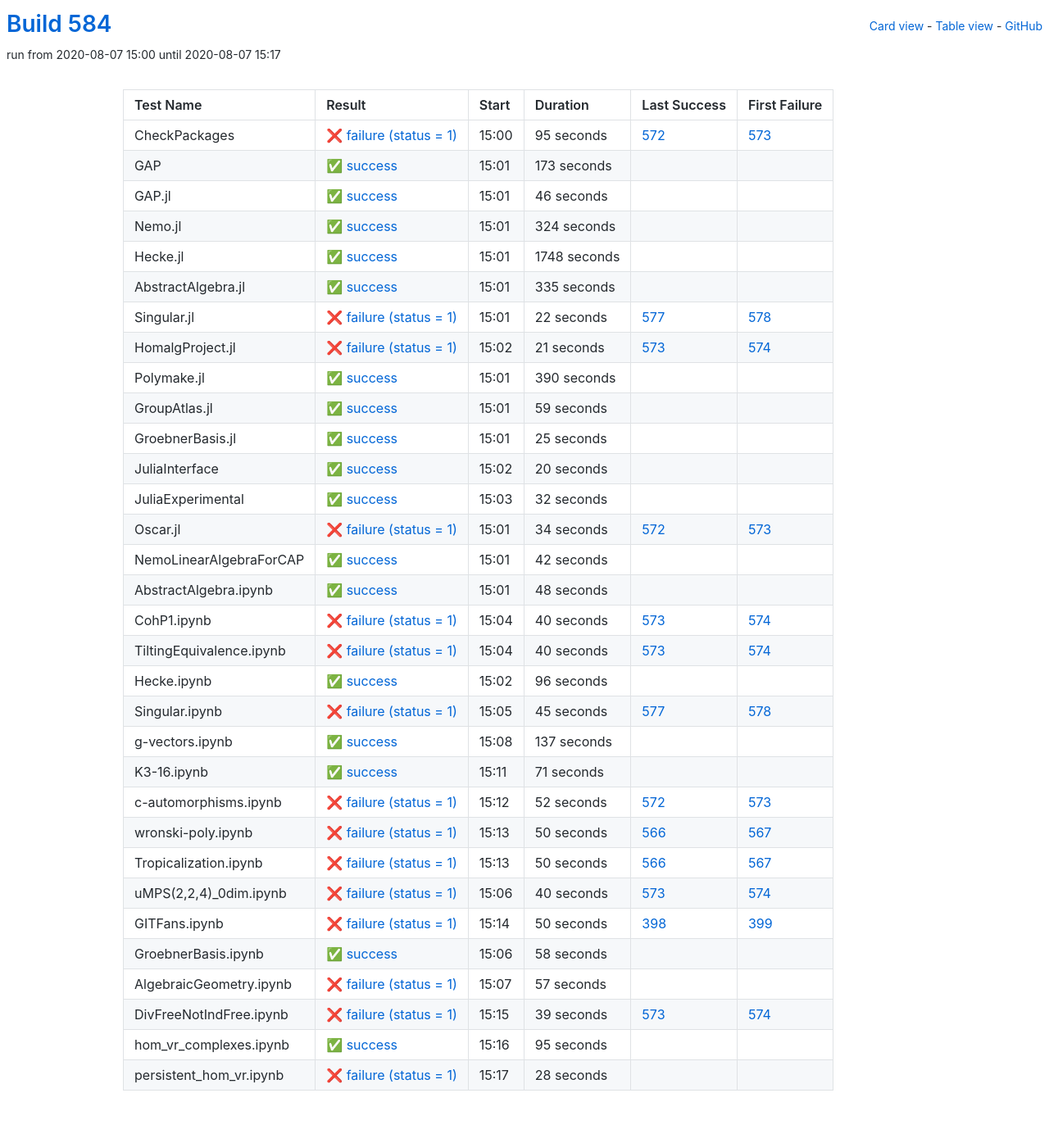
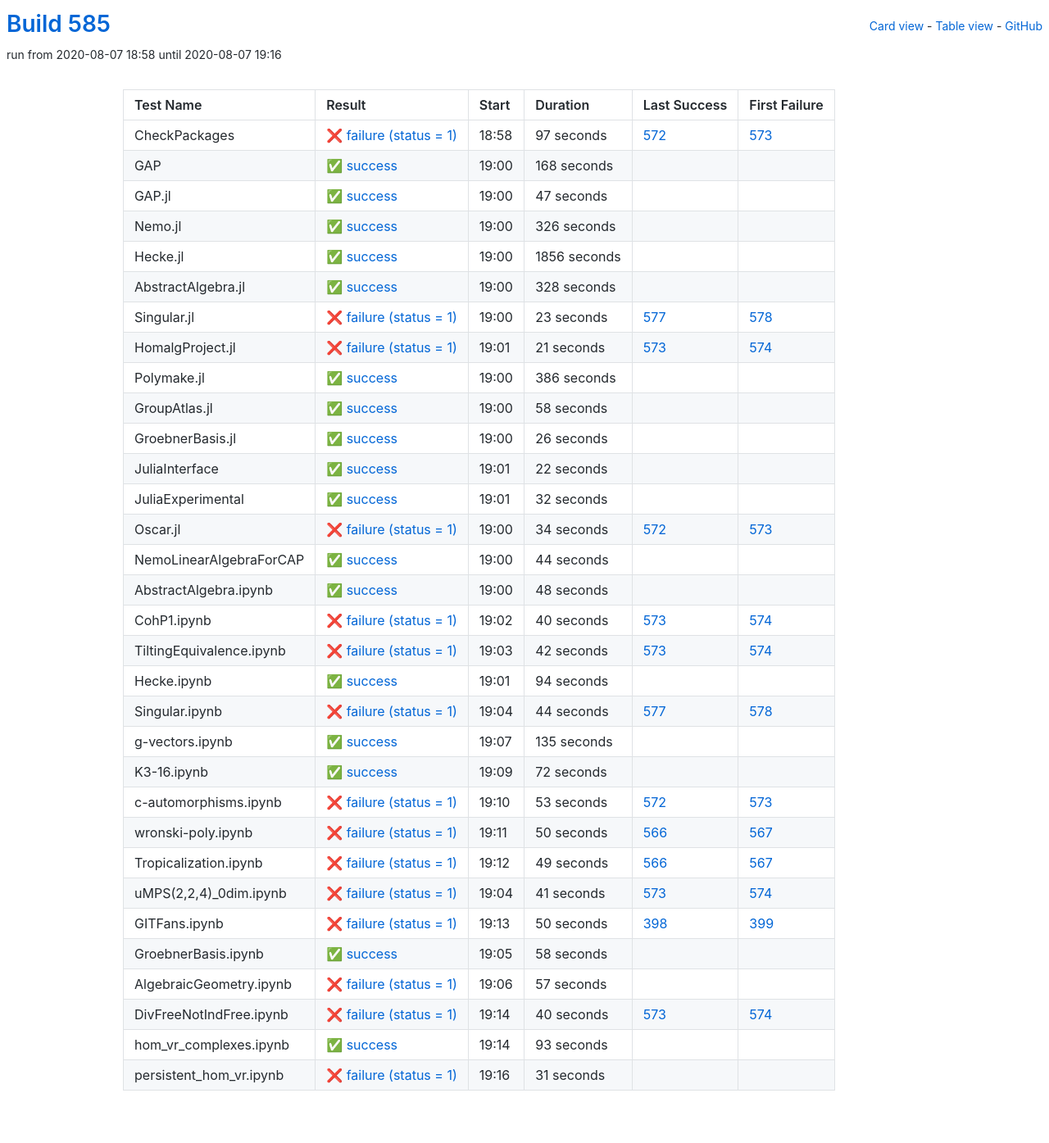
Before and after one commit to oscar-system/oscar-ci-status-stable, a Jekyll site: the page built from table.html, in a window 1280 px wide. Shown: the whole page at 82% size. Built offline with Jekyll 4.4.1, drawn with Linux system fonts in a browser that asks for light colours.

Commit message:
Build #585

```diff
--- a/_data/ci.yml
+++ b/_data/ci.yml
@@ -1,6 +1,6 @@
 ---
-build: 584
-build_url: https://oscarci.mathematik.uni-kl.de/job/oscar-stable/584/
+build: 585
+build_url: https://oscarci.mathematik.uni-kl.de/job/oscar-stable/585/
 job: oscar-stable
 organization: oscar-system
 repo: oscar-ci-status-stable
@@ -8,92 +8,92 @@ repourl: https://github.com/oscar-system/oscar-ci-status-stable
 tests:
 - name: CheckPackages
   id: checkpackages
-  log: https://oscarci.mathematik.uni-kl.de/job/oscar-stable/584/artifact/logs/build-584/CheckPackages.log
-  start: 2020-08-07 15:00
+  log: https://oscarci.mathematik.uni-kl.de/job/oscar-stable/585/artifact/logs/build-585/CheckPackages.log
+  start: 2020-08-07 18:58
   success: false
   exitcode: 1
   status: failure
-  duration: 95
+  duration: 97
   last_success: 572
   last_success_url: https://oscarci.mathematik.uni-kl.de/job/oscar-stable/572/
   first_failure: 573
   first_failure_url: https://oscarci.mathematik.uni-kl.de/job/oscar-stable/573/
 - name: GAP
   id: gap
-  log: https://oscarci.mathematik.uni-kl.de/job/oscar-stable/584/artifact/logs/build-584/GAP.log
-  start: 2020-08-07 15:01
+  log: https://oscarci.mathematik.uni-kl.de/job/oscar-stable/585/artifact/logs/build-585/GAP.log
+  start: 2020-08-07 19:00
   success: true
   exitcode: 0
   status: success
-  duration: 173
+  duration: 168
   last_success: false
   last_success_url:
   first_failure: false
   first_failure_url:
 - name: GAP.jl
   id: gap-jl
-  log: https://oscarci.mathematik.uni-kl.de/job/oscar-stable/584/artifact/logs/build-584/GAP.jl.log
-  start: 2020-08-07 15:01
+  log: https://oscarci.mathematik.uni-kl.de/job/oscar-stable/585/artifact/logs/build-585/GAP.jl.log
+  start: 2020-08-07 19:00
   success: true
   exitcode: 0
   status: success
-  duration: 46
+  duration: 47
   last_success: false
   last_success_url:
   first_failure: false
   first_failure_url:
 - name: Nemo.jl
   id: nemo-jl
-  log: https://oscarci.mathematik.uni-kl.de/job/oscar-stable/584/artifact/logs/build-584/Nemo.jl.log
-  start: 2020-08-07 15:01
+  log: https://oscarci.mathematik.uni-kl.de/job/oscar-stable/585/artifact/logs/build-585/Nemo.jl.log
+  start: 2020-08-07 19:00
   success: true
   exitcode: 0
   status: success
-  duration: 324
+  duration: 326
   last_success: false
   last_success_url:
   first_failure: false
   first_failure_url:
 - name: Hecke.jl
   id: hecke-jl
-  log: https://oscarci.mathematik.uni-kl.de/job/oscar-stable/584/artifact/logs/build-584/Hecke.jl.log
-  start: 2020-08-07 15:01
+  log: https://oscarci.mathematik.uni-kl.de/job/oscar-stable/585/artifact/logs/build-585/Hecke.jl.log
+  start: 2020-08-07 19:00
   success: true
   exitcode: 0
   status: success
-  duration: 1748
+  duration: 1856
   last_success: false
   last_success_url:
   first_failure: false
   first_failure_url:
 - name: AbstractAlgebra.jl
   id: abstractalgebra-jl
-  log: https://oscarci.mathematik.uni-kl.de/job/oscar-stable/584/artifact/logs/build-584/AbstractAlgebra.jl.log
-  start: 2020-08-07 15:01
+  log: https://oscarci.mathematik.uni-kl.de/job/oscar-stable/585/artifact/logs/build-585/AbstractAlgebra.jl.log
+  start: 2020-08-07 19:00
   success: true
   exitcode: 0
   status: success
-  duration: 335
+  duration: 328
   last_success: false
   last_success_url:
   first_failure: false
   first_failure_url:
 - name: Singular.jl
   id: singular-jl
-  log: https://oscarci.mathematik.uni-kl.de/job/oscar-stable/584/artifact/logs/build-584/Singular.jl.log
-  start: 2020-08-07 15:01
+  log: https://oscarci.mathematik.uni-kl.de/job/oscar-stable/585/artifact/logs/build-585/Singular.jl.log
+  start: 2020-08-07 19:00
   success: false
   exitcode: 1
   status: failure
-  duration: 22
+  duration: 23
   last_success: 577
   last_success_url: https://oscarci.mathematik.uni-kl.de/job/oscar-stable/577/
   first_failure: 578
   first_failure_url: https://oscarci.mathematik.uni-kl.de/job/oscar-stable/578/
 - name: HomalgProject.jl
   id: homalgproject-jl
-  log: https://oscarci.mathematik.uni-kl.de/job/oscar-stable/584/artifact/logs/build-584/HomalgProject.jl.log
-  start: 2020-08-07 15:02
+  log: https://oscarci.mathematik.uni-kl.de/job/oscar-stable/585/artifact/logs/build-585/HomalgProject.jl.log
+  start: 2020-08-07 19:01
   success: false
   exitcode: 1
   status: failure
@@ -104,56 +104,56 @@ tests:
   first_failure_url: https://oscarci.mathematik.uni-kl.de/job/oscar-stable/574/
 - name: Polymake.jl
   id: polymake-jl
-  log: https://oscarci.mathematik.uni-kl.de/job/oscar-stable/584/artifact/logs/build-584/Polymake.jl.log
-  start: 2020-08-07 15:01
+  log: https://oscarci.mathematik.uni-kl.de/job/oscar-stable/585/artifact/logs/build-585/Polymake.jl.log
+  start: 2020-08-07 19:00
   success: true
   exitcode: 0
   status: success
-  duration: 390
+  duration: 386
   last_success: false
   last_success_url:
   first_failure: false
   first_failure_url:
 - name: GroupAtlas.jl
   id: groupatlas-jl
-  log: https://oscarci.mathematik.uni-kl.de/job/oscar-stable/584/artifact/logs/build-584/GroupAtlas.jl.log
-  start: 2020-08-07 15:01
+  log: https://oscarci.mathematik.uni-kl.de/job/oscar-stable/585/artifact/logs/build-585/GroupAtlas.jl.log
+  start: 2020-08-07 19:00
   success: true
   exitcode: 0
   status: success
-  duration: 59
+  duration: 58
   last_success: false
   last_success_url:
   first_failure: false
   first_failure_url:
 - name: GroebnerBasis.jl
   id: groebnerbasis-jl
-  log: https://oscarci.mathematik.uni-kl.de/job/oscar-stable/584/artifact/logs/build-584/GroebnerBasis.jl.log
-  start: 2020-08-07 15:01
+  log: https://oscarci.mathematik.uni-kl.de/job/oscar-stable/585/artifact/logs/build-585/GroebnerBasis.jl.log
+  start: 2020-08-07 19:00
   success: true
   exitcode: 0
   status: success
-  duration: 25
+  duration: 26
   last_success: false
   last_success_url:
   first_failure: false
   first_failure_url:
 - name: JuliaInterface
   id: juliainterface
-  log: https://oscarci.mathematik.uni-kl.de/job/oscar-stable/584/artifact/logs/build-584/JuliaInterface.log
-  start: 2020-08-07 15:02
+  log: https://oscarci.mathematik.uni-kl.de/job/oscar-stable/585/artifact/logs/build-585/JuliaInterface.log
+  start: 2020-08-07 19:01
   success: true
   exitcode: 0
   status: success
-  duration: 20
+  duration: 22
   last_success: false
   last_success_url:
   first_failure: false
   first_failure_url:
 - name: JuliaExperimental
   id: juliaexperimental
-  log: https://oscarci.mathematik.uni-kl.de/job/oscar-stable/584/artifact/logs/build-584/JuliaExperimental.log
-  start: 2020-08-07 15:03
+  log: https://oscarci.mathematik.uni-kl.de/job/oscar-stable/585/artifact/logs/build-585/JuliaExperimental.log
+  start: 2020-08-07 19:01
   success: true
   exitcode: 0
   status: success
@@ -164,8 +164,8 @@ tests:
   first_failure_url:
 - name: Oscar.jl
   id: oscar-jl
-  log: https://oscarci.mathematik.uni-kl.de/job/oscar-stable/584/artifact/logs/build-584/Oscar.jl.log
-  start: 2020-08-07 15:01
+  log: https://oscarci.mathematik.uni-kl.de/job/oscar-stable/585/artifact/logs/build-585/Oscar.jl.log
+  start: 2020-08-07 19:00
   success: false
   exitcode: 1
   status: failure
@@ -176,20 +176,20 @@ tests:
   first_failure_url: https://oscarci.mathematik.uni-kl.de/job/oscar-stable/573/
 - name: NemoLinearAlgebraForCAP
   id: nemolinearalgebraforcap
-  log: https://oscarci.mathematik.uni-kl.de/job/oscar-stable/584/artifact/logs/build-584/NemoLinearAlgebraForCAP.log
-  start: 2020-08-07 15:01
+  log: https://oscarci.mathematik.uni-kl.de/job/oscar-stable/585/artifact/logs/build-585/NemoLinearAlgebraForCAP.log
+  start: 2020-08-07 19:00
   success: true
   exitcode: 0
   status: success
-  duration: 42
+  duration: 44
   last_success: false
   last_success_url:
   first_failure: false
   first_failure_url:
 - name: AbstractAlgebra.ipynb
   id: abstractalgebra-ipynb
-  log: https://oscarci.mathematik.uni-kl.de/job/oscar-stable/584/artifact/logs/build-584/AbstractAlgebra.ipynb.log
-  start: 2020-08-07 15:01
+  log: https://oscarci.mathematik.uni-kl.de/job/oscar-stable/585/artifact/logs/build-585/AbstractAlgebra.ipynb.log
+  start: 2020-08-07 19:00
   success: true
   exitcode: 0
   status: success
@@ -200,8 +200,8 @@ tests:
   first_failure_url:
 - name: CohP1.ipynb
   id: cohp1-ipynb
-  log: https://oscarci.mathematik.uni-kl.de/job/oscar-stable/584/artifact/logs/build-584/CohP1.ipynb.log
-  start: 2020-08-07 15:04
+  log: https://oscarci.mathematik.uni-kl.de/job/oscar-stable/585/artifact/logs/build-585/CohP1.ipynb.log
+  start: 2020-08-07 19:02
   success: false
   exitcode: 1
   status: failure
@@ -212,80 +212,80 @@ tests:
   first_failure_url: https://oscarci.mathematik.uni-kl.de/job/oscar-stable/574/
 - name: TiltingEquivalence.ipynb
   id: tiltingequivalence-ipynb
-  log: https://oscarci.mathematik.uni-kl.de/job/oscar-stable/584/artifact/logs/build-584/TiltingEquivalence.ipynb.log
-  start: 2020-08-07 15:04
+  log: https://oscarci.mathematik.uni-kl.de/job/oscar-stable/585/artifact/logs/build-585/TiltingEquivalence.ipynb.log
+  start: 2020-08-07 19:03
   success: false
   exitcode: 1
   status: failure
-  duration: 40
+  duration: 42
   last_success: 573
   last_success_url: https://oscarci.mathematik.uni-kl.de/job/oscar-stable/573/
   first_failure: 574
   first_failure_url: https://oscarci.mathematik.uni-kl.de/job/oscar-stable/574/
 - name: Hecke.ipynb
   id: hecke-ipynb
-  log: https://oscarci.mathematik.uni-kl.de/job/oscar-stable/584/artifact/logs/build-584/Hecke.ipynb.log
-  start: 2020-08-07 15:02
+  log: https://oscarci.mathematik.uni-kl.de/job/oscar-stable/585/artifact/logs/build-585/Hecke.ipynb.log
+  start: 2020-08-07 19:01
   success: true
   exitcode: 0
   status: success
-  duration: 96
+  duration: 94
   last_success: false
   last_success_url:
   first_failure: false
   first_failure_url:
 - name: Singular.ipynb
   id: singular-ipynb
-  log: https://oscarci.mathematik.uni-kl.de/job/oscar-stable/584/artifact/logs/build-584/Singular.ipynb.log
-  start: 2020-08-07 15:05
+  log: https://oscarci.mathematik.uni-kl.de/job/oscar-stable/585/artifact/logs/build-585/Singular.ipynb.log
+  start: 2020-08-07 19:04
   success: false
   exitcode: 1
   status: failure
-  duration: 45
+  duration: 44
   last_success: 577
   last_success_url: https://oscarci.mathematik.uni-kl.de/job/oscar-stable/577/
   first_failure: 578
   first_failure_url: https://oscarci.mathematik.uni-kl.de/job/oscar-stable/578/
 - name: g-vectors.ipynb
   id: g-vectors-ipynb
-  log: https://oscarci.mathematik.uni-kl.de/job/oscar-stable/584/artifact/logs/build-584/g-vectors.ipynb.log
-  start: 2020-08-07 15:08
+  log: https://oscarci.mathematik.uni-kl.de/job/oscar-stable/585/artifact/logs/build-585/g-vectors.ipynb.log
+  start: 2020-08-07 19:07
   success: true
   exitcode: 0
   status: success
-  duration: 137
+  duration: 135
   last_success: false
   last_success_url:
   first_failure: false
   first_failure_url:
 - name: K3-16.ipynb
   id: k3-16-ipynb
-  log: https://oscarci.mathematik.uni-kl.de/job/oscar-stable/584/artifact/logs/build-584/K3-16.ipynb.log
-  start: 2020-08-07 15:11
+  log: https://oscarci.mathematik.uni-kl.de/job/oscar-stable/585/artifact/logs/build-585/K3-16.ipynb.log
+  start: 2020-08-07 19:09
   success: true
   exitcode: 0
   status: success
-  duration: 71
+  duration: 72
   last_success: false
   last_success_url:
   first_failure: false
   first_failure_url:
 - name: c-automorphisms.ipynb
   id: c-automorphisms-ipynb
-  log: https://oscarci.mathematik.uni-kl.de/job/oscar-stable/584/artifact/logs/build-584/c-automorphisms.ipynb.log
-  start: 2020-08-07 15:12
+  log: https://oscarci.mathematik.uni-kl.de/job/oscar-stable/585/artifact/logs/build-585/c-automorphisms.ipynb.log
+  start: 2020-08-07 19:10
   success: false
   exitcode: 1
   status: failure
-  duration: 52
+  duration: 53
   last_success: 572
   last_success_url: https://oscarci.mathematik.uni-kl.de/job/oscar-stable/572/
   first_failure: 573
   first_failure_url: https://oscarci.mathematik.uni-kl.de/job/oscar-stable/573/
 - name: wronski-poly.ipynb
   id: wronski-poly-ipynb
-  log: https://oscarci.mathematik.uni-kl.de/job/oscar-stable/584/artifact/logs/build-584/wronski-poly.ipynb.log
-  start: 2020-08-07 15:13
+  log: https://oscarci.mathematik.uni-kl.de/job/oscar-stable/585/artifact/logs/build-585/wronski-poly.ipynb.log
+  start: 2020-08-07 19:11
   success: false
   exitcode: 1
   status: failure
@@ -296,32 +296,32 @@ tests:
   first_failure_url: https://oscarci.mathematik.uni-kl.de/job/oscar-stable/567/
 - name: Tropicalization.ipynb
   id: tropicalization-ipynb
-  log: https://oscarci.mathematik.uni-kl.de/job/oscar-stable/584/artifact/logs/build-584/Tropicalization.ipynb.log
-  start: 2020-08-07 15:13
+  log: https://oscarci.mathematik.uni-kl.de/job/oscar-stable/585/artifact/logs/build-585/Tropicalization.ipynb.log
+  start: 2020-08-07 19:12
   success: false
   exitcode: 1
   status: failure
-  duration: 50
+  duration: 49
   last_success: 566
   last_success_url: https://oscarci.mathematik.uni-kl.de/job/oscar-stable/566/
   first_failure: 567
   first_failure_url: https://oscarci.mathematik.uni-kl.de/job/oscar-stable/567/
 - name: uMPS(2,2,4)_0dim.ipynb
   id: umps-2-2-4-0dim-ipynb
-  log: https://oscarci.mathematik.uni-kl.de/job/oscar-stable/584/artifact/logs/build-584/uMPS-2-2-4-_0dim.ipynb.log
-  start: 2020-08-07 15:06
+  log: https://oscarci.mathematik.uni-kl.de/job/oscar-stable/585/artifact/logs/build-585/uMPS-2-2-4-_0dim.ipynb.log
+  start: 2020-08-07 19:04
   success: false
   exitcode: 1
   status: failure
-  duration: 40
+  duration: 41
   last_success: 573
   last_success_url: https://oscarci.mathematik.uni-kl.de/job/oscar-stable/573/
   first_failure: 574
   first_failure_url: https://oscarci.mathematik.uni-kl.de/job/oscar-stable/574/
 - name: GITFans.ipynb
   id: gitfans-ipynb
-  log: https://oscarci.mathematik.uni-kl.de/job/oscar-stable/584/artifact/logs/build-584/GITFans.ipynb.log
-  start: 2020-08-07 15:14
+  log: https://oscarci.mathematik.uni-kl.de/job/oscar-stable/585/artifact/logs/build-585/GITFans.ipynb.log
+  start: 2020-08-07 19:13
   success: false
   exitcode: 1
   status: failure
@@ -332,8 +332,8 @@ tests:
   first_failure_url: https://oscarci.mathematik.uni-kl.de/job/oscar-stable/399/
 - name: GroebnerBasis.ipynb
   id: groebnerbasis-ipynb
-  log: https://oscarci.mathematik.uni-kl.de/job/oscar-stable/584/artifact/logs/build-584/GroebnerBasis.ipynb.log
-  start: 2020-08-07 15:06
+  log: https://oscarci.mathematik.uni-kl.de/job/oscar-stable/585/artifact/logs/build-585/GroebnerBasis.ipynb.log
+  start: 2020-08-07 19:05
   success: true
   exitcode: 0
   status: success
@@ -344,8 +344,8 @@ tests:
   first_failure_url:
 - name: AlgebraicGeometry.ipynb
   id: algebraicgeometry-ipynb
-  log: https://oscarci.mathematik.uni-kl.de/job/oscar-stable/584/artifact/logs/build-584/AlgebraicGeometry.ipynb.log
-  start: 2020-08-07 15:07
+  log: https://oscarci.mathematik.uni-kl.de/job/oscar-stable/585/artifact/logs/build-585/AlgebraicGeometry.ipynb.log
+  start: 2020-08-07 19:06
   success: false
   exitcode: 1
   status: failure
@@ -356,36 +356,36 @@ tests:
   first_failure_url:
 - name: DivFreeNotIndFree.ipynb
   id: divfreenotindfree-ipynb
-  log: https://oscarci.mathematik.uni-kl.de/job/oscar-stable/584/artifact/logs/build-584/DivFreeNotIndFree.ipynb.log
-  start: 2020-08-07 15:15
+  log: https://oscarci.mathematik.uni-kl.de/job/oscar-stable/585/artifact/logs/build-585/DivFreeNotIndFree.ipynb.log
+  start: 2020-08-07 19:14
   success: false
   exitcode: 1
   status: failure
-  duration: 39
+  duration: 40
   last_success: 573
   last_success_url: https://oscarci.mathematik.uni-kl.de/job/oscar-stable/573/
   first_failure: 574
   first_failure_url: https://oscarci.mathematik.uni-kl.de/job/oscar-stable/574/
 - name: hom_vr_complexes.ipynb
   id: hom-vr-complexes-ipynb
-  log: https://oscarci.mathematik.uni-kl.de/job/oscar-stable/584/artifact/logs/build-584/hom_vr_complexes.ipynb.log
-  start: 2020-08-07 15:16
+  log: https://oscarci.mathematik.uni-kl.de/job/oscar-stable/585/artifact/logs/build-585/hom_vr_complexes.ipynb.log
+  start: 2020-08-07 19:14
   success: true
   exitcode: 0
   status: success
-  duration: 95
+  duration: 93
   last_success: false
   last_success_url:
   first_failure: false
   first_failure_url:
 - name: persistent_hom_vr.ipynb
   id: persistent-hom-vr-ipynb
-  log: https://oscarci.mathematik.uni-kl.de/job/oscar-stable/584/artifact/logs/build-584/persistent_hom_vr.ipynb.log
-  start: 2020-08-07 15:17
+  log: https://oscarci.mathematik.uni-kl.de/job/oscar-stable/585/artifact/logs/build-585/persistent_hom_vr.ipynb.log
+  start: 2020-08-07 19:16
   success: false
   exitcode: 1
   status: failure
-  duration: 28
+  duration: 31
   last_success: false
   last_success_url:
   first_failure: false
```
Also changed, not shown: README.md.
